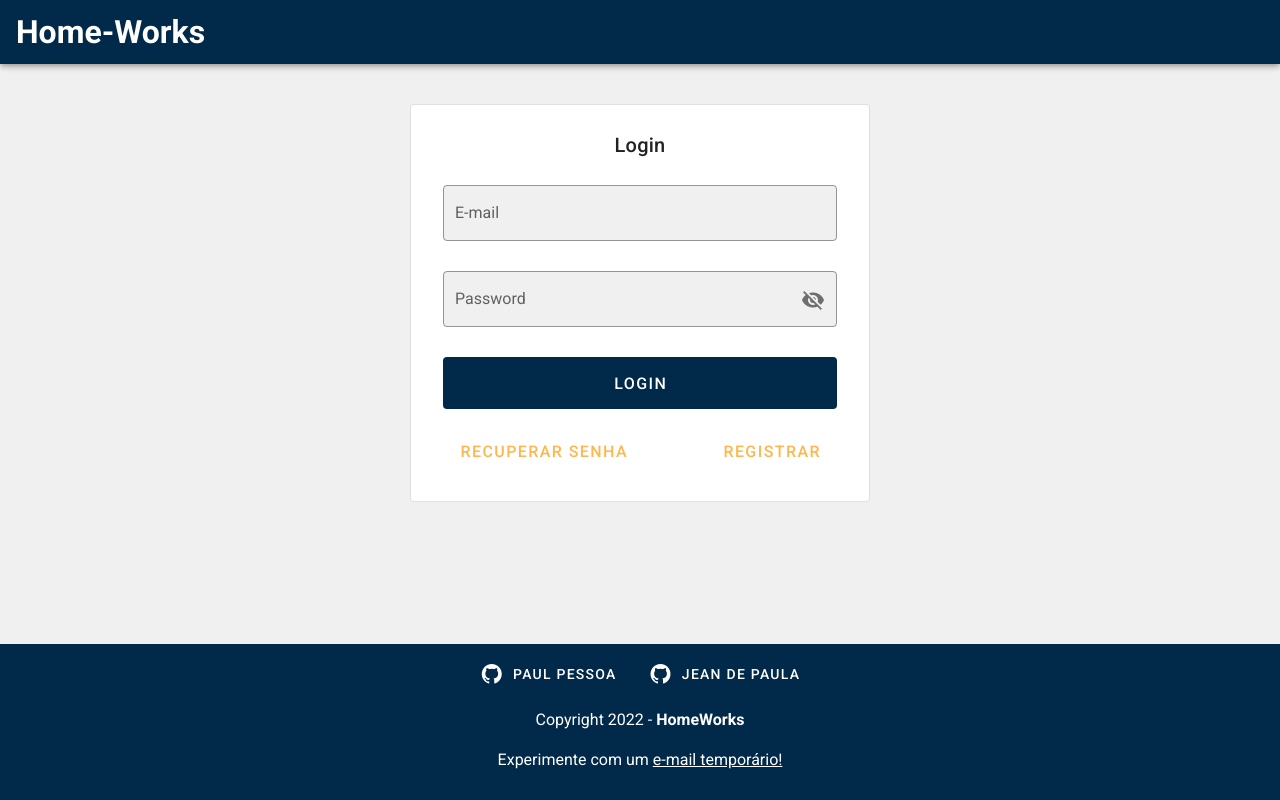
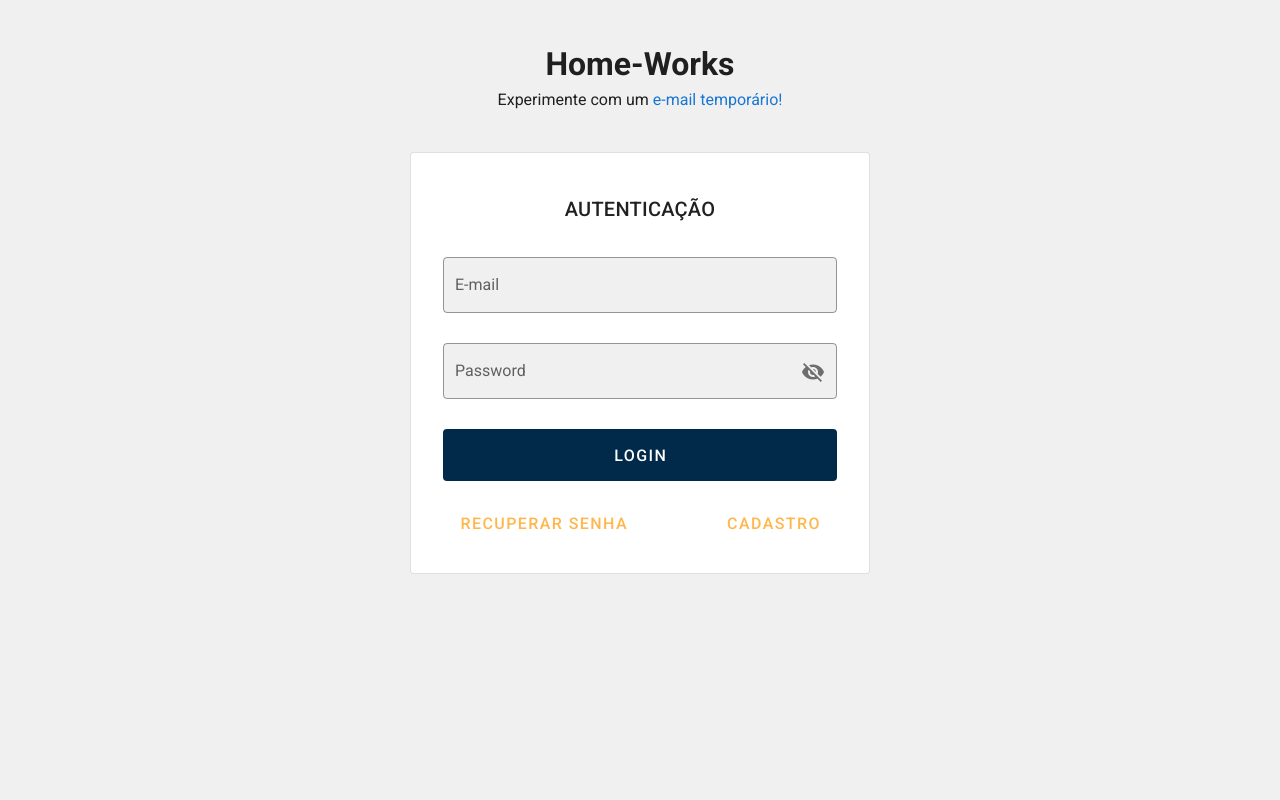
Before and after one commit to paulpessoa/Home-Works, a Vue app: page /home in a window 1280 px wide. Built offline with nearby package versions, Linux system fonts and the light colour scheme.

Commit message:
mudanças na autenticação

```diff
--- a/src/App.vue
+++ b/src/App.vue
@@ -1,10 +1,13 @@
 <template>
   <v-app>
-    <AppHeader/>
+    <AppHeader />
     <v-main style="background: #f0f0f0">
+      <h1 class="text-center mt-10" v-if="!accessToken">Home-Works</h1>
+      <p class="text-center" v-if="!accessToken">Experimente com um <a style="text-decoration:none"
+          href="https://www.mohmal.com/pt/" target="_blank" rel="noopener noreferrer">e-mail temporário!</a></p>
       <router-view />
     </v-main>
-    <AppFooter/>
+    <AppFooter />
   </v-app>
 </template>
 
@@ -18,7 +21,7 @@ export default Vue.extend({
   name: "App",
   data: () => ({
     //
-    accessToken: null,
+  accessToken: sessionStorage.getItem("accessToken"),
   }),
   components: {
     AppHeader,
--- a/src/components/AppFooter.vue
+++ b/src/components/AppFooter.vue
@@ -1,27 +1,20 @@
 <template>
-    <v-footer padless color="#012A4A">
-        {{ authors[1].icon1 }}
+    <v-footer v-if="accessToken" padless color="#012A4A">
         <v-col class="text-center white--text" cols="12">
 
 
-            <v-tooltip cols="12" sm="12" md="6" top v-for="i in authors" :key="i" class="mx-10 white--text">
+            <v-tooltip top v-for="(i, index) in authors" :key="index" class="mx-10 white--text">
                 <template v-slot:activator="{ on, attrs }">
                     <v-btn text class="white--text" v-bind="attrs" :href="i.link" target="_blank" v-on="on">
-                        <v-icon color="white" v-bind="attrs" v-on="on" class="mr-2">
-                            {{ i.icon }}
-                        </v-icon>{{ i.author }}
+                        <v-icon white class="mr-2"> mdi-github </v-icon>
+                        {{ i.name }}
                     </v-btn>
-
                 </template>
-
                 <span>{{ i.function }}</span>
 
             </v-tooltip>
 
-            <p class="mt-4">Copyright {{ new Date().getFullYear() }} - <strong>HomeWorks</strong></p>
-
-            <p>Experimente com um <a class="white--text" href="https://www.mohmal.com/pt/" target="_blank"
-                    rel="noopener noreferrer">e-mail temporário!</a></p>
+            <p class="mt-4">Copyright {{ new Date().getFullYear() }} - <strong>Home-Works</strong></p>
 
         </v-col>
 
@@ -31,18 +24,18 @@
 
 <script>
 export default {
+    name: 'AppFooter',
     data: () => ({
+        accessToken: sessionStorage.getItem("accessToken"),
         authors: [
             {
-                author: 'Paul Pessoa',
+                name: 'Paul Pessoa',
                 link: 'https://github.com/paulpessoa/home-works',
-                icon: 'mdi-github',
                 function: 'Front Engineer'
             },
             {
-                author: 'Jean de Paula',
+                name: 'Jean de Paula',
                 link: 'https://github.com/jeancarlospaula/homeworks',
-                icon: 'mdi-github',
                 function: 'Backend Developer'
             }
         ],
--- a/src/components/AppHeader.vue
+++ b/src/components/AppHeader.vue
@@ -1,5 +1,5 @@
 <template>
-  <v-app-bar app color="#012A4A" dark>
+  <v-app-bar v-if="accessToken" app color="#012A4A" dark>
     <div class="d-flex align-center">
     <a href="/" style="text-decoration: none; color: white">
     <h1 class="mr-2" href="/" text> Home-Works </h1>
@@ -8,7 +8,7 @@
     </div>
     <v-spacer></v-spacer>
     <span class="mr-2" v-if="accessToken" href="#" text> Olá {{userName}}! </span>
-    <v-btn class="mr-2" v-if="accessToken" href="#" text> menu </v-btn>
+
     <v-btn class="mr-2" v-if="accessToken" href="/#" @click="logout()" text> Sair </v-btn>
   </v-app-bar>
 
--- a/src/components/EmailConfirmation.vue
+++ b/src/components/EmailConfirmation.vue
@@ -1,19 +1,19 @@
 <template>
   <div>
     <v-card outlined class="mx-auto mt-10 px-8 py-2" max-width="460">
-      <v-card-title class="justify-center mb-2">Confirme o seu e-mail</v-card-title>
+      <v-card-title class="justify-center my-4">VERIFICAÇÃO DE SEGURANÇA</v-card-title>
       <v-form ref="form" @submit.prevent="emailVerify">
-        <v-text-field v-model="email" filled type="mail" label="E-mail" required persistent-hint outlined>
-        </v-text-field>
-       <v-otp-input
-  length="6"
-></v-otp-input>
-Ainda não configuramos o OTP
-        <v-btn block x-large type="submit" color="#012A4A" :loading="isLoading" depressed class="justify-center mb-6 white--text">Verify</v-btn>
+
+        <v-otp-input type="number" required v-model="otp" label="E-mail" length="6">
+        </v-otp-input>
+        <v-btn block x-large :disabled="otp.length <= 5" type="submit" color="#012A4A" :loading="isLoading" depressed
+          class="justify-center mb-6 white--text">Verify</v-btn>
       </v-form>
+<v-btn text block href="mailto:" x-large color="orange lighten-2"  target="blank" class="mb-4">Abrir caixa de e-mail</v-btn>
 
-       <v-alert class="mt-7" v-if="emailConfirm" dismissible  type="success">
-          {{ emailConfirm }}
+
+      <v-alert class="mt-7" v-if="emailConfirm" dismissible type="success">
+        {{ emailConfirm }}
       </v-alert>
 
     </v-card>
@@ -23,31 +23,32 @@ Ainda não configuramos o OTP
 
 <script>
 import axios from "axios";
-const url = "https://homeworks-api.vercel.app/account/confirm";
+const urlConfirm = "https://homeworks-api.vercel.app/account/confirm";
 
 export default {
   name: 'EmailConfirmation',
   data: () => ({
     isLoading: false,
     email: sessionStorage.getItem("userEmail"),
-    emailConfirm: null
+    emailConfirm: null,
+    otp: [],
 
   }),
-   methods: {
+  methods: {
     emailVerify() {
-      this.isLoading = true
-      axios.post(url, {
+      axios.post(urlConfirm, {
         email: this.email,
         password: this.password,
       }).then(response => {
+        this.isLoading = true
         console.log("DEU CERTO", response);
-          this.emailConfirm = response.data.message.description
+        this.emailConfirm = response.data.message.description
         setTimeout(() => {
           this.emailConfirm = false
-        }, 5000);
+          this.$router.push({ name: 'home' });
+        }, 3000);
 
-          clearTimeout(setTimeout)
-        this.$router.push({ name: 'home' });
+        clearTimeout(setTimeout)
 
         this.response = JSON.stringify(response, null, 2)
       }).catch(error => {
--- a/src/components/FormLogin.vue
+++ b/src/components/FormLogin.vue
@@ -1,7 +1,7 @@
 <template>
   <div>
     <v-card v-if="!accesToken" outlined class="mx-auto mt-10 px-8 py-2" max-width="460">
-      <v-card-title class="justify-center mb-2">Login</v-card-title>
+      <v-card-title class="justify-center my-4">AUTENTICAÇÃO</v-card-title>
       <v-form @submit.prevent="userLogin">
         <v-text-field v-model="email" filled type="mail" label="E-mail" required persistent-hint outlined>
         </v-text-field>
@@ -18,7 +18,7 @@
       <v-card-actions class="text-xs-center py-4">
         <v-btn x-large color="orange lighten-2" text to="/reset-password"> Recuperar senha </v-btn>
         <v-spacer></v-spacer>
-        <v-btn x-large color="orange lighten-2" text to="/register"> Registrar </v-btn>
+        <v-btn x-large color="orange lighten-2" text to="/register"> CADASTRO </v-btn>
       </v-card-actions>
     </v-card>
     <TableActivities v-else />
@@ -36,6 +36,7 @@ const url = "https://homeworks-api.vercel.app/account/login";
 export default {
   name: "FormLogin",
   data: () => ({
+    accesToken: null,
     isLoading: false,
     showKey: false,
     password: null,
@@ -44,12 +45,12 @@ export default {
   }),
   methods: {
     userLogin() {
-      this.isLoading = true;
       axios.post(url, {
         email: this.email,
         password: this.password,
       }).then(response => {
-        this.emailConfirm = "Você esta sendo redirecionado..."
+        this.isLoading = true;
+        this.emailConfirm = "User authentication succeeded"
         console.log(response.config.data)
         var userToken = response.data.accessToken
         var sessionMail = this.email
@@ -60,9 +61,8 @@ export default {
         }
         accessToken();
         setTimeout(() => {
-          window.location.reload();
-          this.$router.push({ name: 'home' });
           this.emailConfirm = false;
+          location.reload();
         }, 3000);
         clearTimeout(setTimeout);
         this.response = JSON.stringify(response, null, 2);
--- a/src/components/FormRegister.vue
+++ b/src/components/FormRegister.vue
@@ -1,7 +1,7 @@
 <template>
   <div>
     <v-card outlined class="mx-auto mt-10 px-8 py-2" max-width="460">
-      <v-card-title class="justify-center mb-2">Crie sua conta</v-card-title>
+      <v-card-title class="justify-center my-4">NOVO CADASTRO</v-card-title>
 
       <v-form ref="form" @submit.prevent="createUser">
         <v-text-field v-model="firstName" :rules="nameRules" filled type="text" label="Nome" required persistent-hint
@@ -16,7 +16,7 @@
         <v-text-field v-model="password" filled :append-icon="showKey1 ? 'mdi-eye' : 'mdi-eye-off'"
           :type="showKey1 ? 'text' : 'password'" label="Senha" required outlined :rules="passwordRules"
           @click:append="showKey1 = !showKey1"></v-text-field>
-        <v-text-field v-if="none" v-model="confirmPassword" filled :append-icon="showKey2 ? 'mdi-eye' : 'mdi-eye-off'"
+        <v-text-field v-if="1>2" v-model="confirmPassword" filled :append-icon="showKey2 ? 'mdi-eye' : 'mdi-eye-off'"
           :disabled="!password" :type="showKey2 ? 'text' : 'password'" label="Confirm Password" required outlined
           counter :rules="[passwordConfirmationRule]" @click:append="showKey2 = !showKey2"></v-text-field>
 
@@ -33,7 +33,7 @@
           Recuperar senha
         </v-btn>
         <v-spacer></v-spacer>
-        <v-btn  x-large color="orange lighten-2" text href="/login">
+        <v-btn x-large color="orange lighten-2" text href="/login">
           login
         </v-btn>
       </v-card-actions>
@@ -43,7 +43,8 @@
 
 <script>
 import axios from "axios";
-const url = "https://homeworks-api.vercel.app/account/register";
+const urlRegister = "https://homeworks-api.vercel.app/account/register"
+const urlConfirm = "https://homeworks-api.vercel.app/account/confirm"
 
 export default {
   name: "FormRegister",
@@ -55,7 +56,7 @@ export default {
     firstName: null,
     lastName: null,
     email: null,
-    password: "",
+    password: null,
     confirmPassword: null,
     nameRules: [(v) => !!v || "Preencha este campo"],
     emailRules: [(v) => /.+@.+\..+/.test(v) || "Informe um e-mail válido"],
@@ -65,52 +66,54 @@ export default {
   }),
   methods: {
     createUser() {
-      this.isLoading = true
       axios
-        .post(url, {
+        .post(urlRegister, {
           firstName: this.firstName,
           lastName: this.lastName,
           email: this.email,
           password: this.password,
         })
         .then((response) => {
-          console.log("DEU CERTO", response.data.message.user.email, response);
-          var firstName = this.firstName
+          this.isLoading = true
+          // ------ ENVIA CONFIRMAÇÂO PARA O E-MAIL ------- //
+          axios.post(urlConfirm, {
+            email: this.email,
+          }).then(response => {
+            this.response = JSON.stringify(response, null, 2)
+          }).catch(error => {
+            this.response = error
+            console.log("ERRO-CONFIRMAÇÃO", error);
+          })
+          // ------ ENVIA CONFIRMAÇÂO PARA O E-MAIL ------- //
+
+          console.log("USUARIO CRIADO", response);
           var sessionMail = this.email
           function userEmail() {
             sessionStorage.setItem("userEmail", sessionMail);
             sessionStorage.setItem("userName", response.data.message.user.firstName);
           }
           userEmail()
-
           this.emailConfirm = response.data.message.description;
           setTimeout(() => {
             this.emailConfirm = false;
-          }, 3500);
-
-
-
-
-          var mailconfirmation = setInterval(() => {
             this.$router.push({
               name: "email-confirmation",
               email: sessionStorage.getItem("userEmail")
             });
-            clearInterval(mailconfirmation);
-          }, 3000);
-          //alert(response.data.message.description)
-          // window.location.href = '/login';
+          }, 3500);
+          // var mailconfirmation = setInterval(() => {
+          //   clearInterval(mailconfirmation);
+          // }, 3000);
           this.response = JSON.stringify(response, null, 2);
         })
         .catch((error) => {
           this.response = "Error: " + error;
-          console.log("DEU ERRADO", error);
-          console.log("ERRADO", error.response.data.error.message);
+          console.log("ERROU CRIAÇÃO", error);
           this.emailConfirm = error.response.data.error.message;
-           this.isLoading = false
-
+          this.isLoading = false
         });
     },
+
   },
   computed: {
     passwordConfirmationRule() {
--- a/src/components/NewPassword.vue
+++ b/src/components/NewPassword.vue
@@ -1,7 +1,7 @@
 <template>
   <div>
     <v-card outlined class="mx-auto mt-10 px-8 py-2" max-width="460">
-      <v-card-title class="justify-center mb-2">New Password</v-card-title>
+      <v-card-title class="justify-center my-4">NOVO PASSWORD</v-card-title>
       <v-form ref="form">
         <v-text-field filled :append-icon="showKey1 ? 'mdi-eye' : 'mdi-eye-off'" :type="showKey1 ? 'text' : 'password'"
           label="New Password" required outlined @click:append="showKey1 = !showKey1">
--- a/src/components/ResetPassword.vue
+++ b/src/components/ResetPassword.vue
@@ -1,12 +1,12 @@
 <template>
   <div>
     <v-card outlined class="mx-auto mt-10 px-8 py-2" max-width="460">
-      <v-card-title class="justify-center mb-2">Reset Password</v-card-title>
+      <v-card-title class="justify-center my-4">RECUPERAÇÃO DE CONTA</v-card-title>
       <v-form ref="form" @submit.prevent="resetPassword">
         <v-text-field v-model="email" filled type="mail" label="E-mail" required persistent-hint outlined>
         </v-text-field>
 
-        <v-btn block x-large type="submit" :loading="isLoading" color="#012A4A" depressed class="justify-center white--text">Recuperar</v-btn>
+        <v-btn block x-large type="submit" :loading="isLoading" color="#012A4A" depressed class="justify-center white--text">RESETAR SENHA</v-btn>
       </v-form>
 
       <v-alert class="mt-7" v-if="emailConfirm" dismissible  type="success">
@@ -14,7 +14,7 @@
       </v-alert>
 
       <v-card-actions class="text-xs-center py-4">
-        <v-btn x-large color="orange lighten-2" text to="/register"> Registrar </v-btn>
+        <v-btn x-large color="orange lighten-2" text to="/register"> CADASTRO </v-btn>
       <v-spacer></v-spacer>
         <v-btn x-large color="orange lighten-2" text href="/login"> login </v-btn>
 
@@ -43,14 +43,17 @@ export default {
         password: this.password,
       }).then(response => {
         this.isLoading = true
+        this.emailConfirm = response.data.message.description
         console.log("DEU CERTO", response);
-          this.emailConfirm = "Link de recuperação enviado por e-mail"
         setTimeout(() => {
+          console.log('set1')
           this.emailConfirm = false
-        }, 5000);
+          this.$router.push({
+              name: "login",
+            });
+        }, 3000);
 
-          clearInterval(setTimeout)
-        this.$router.push({ name: 'login' });
+
 
         this.response = JSON.stringify(response, null, 2)
       }).catch(error => {
```
Lines whose indentation alone changed are shown as unchanged.
